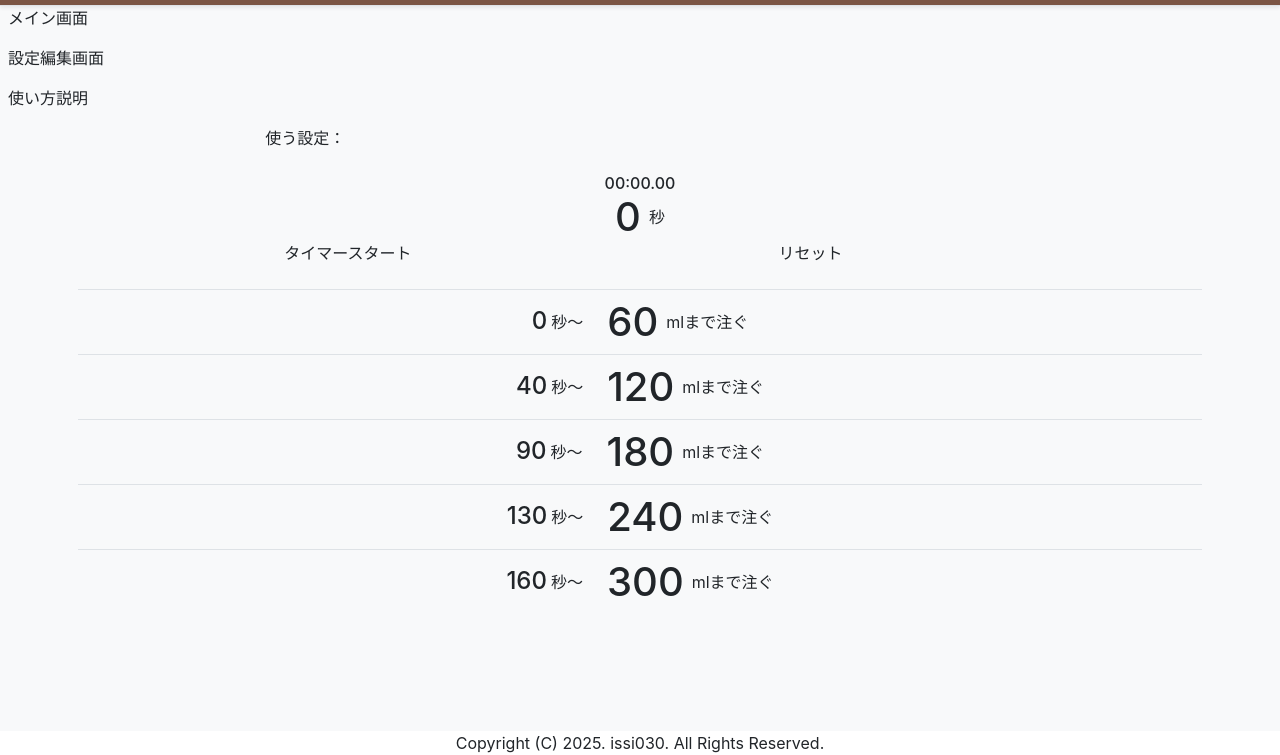
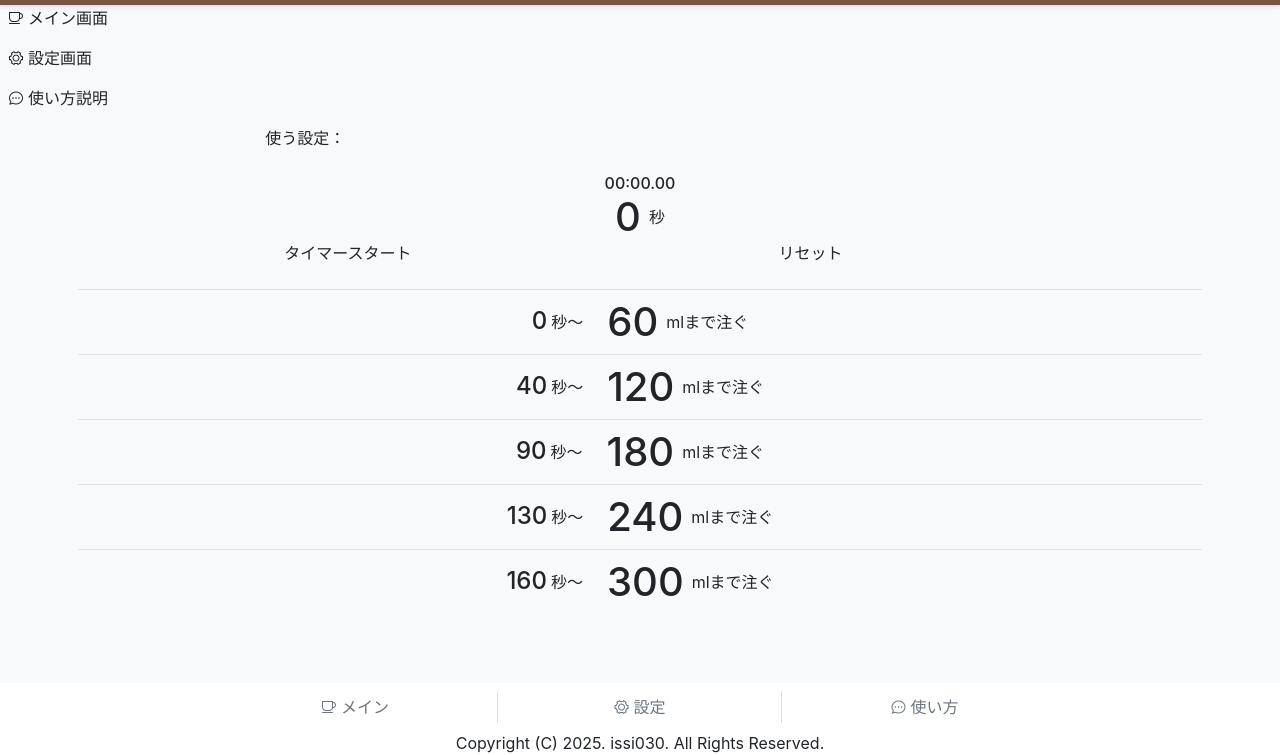
Before and after one commit to issi030git/coffee-drip-timer, a plain HTML site: page index.html in a window 1280 px wide. Shown: the part 45-800 px from the top of the page. Drawn offline with nearby package versions, Linux system fonts and the light colour scheme.

Commit message:
フッターにナビゲーションボタンを追加、細かいUI・デザイン修正

```diff
--- a/index.html
+++ b/index.html
@@ -73,19 +73,19 @@
           class="ui-text ml-2"
           v-on:click="activeScreenNo=1;drawerVisible=false"
         >
-          メイン画面
+          <i class="el-icon-coffee-cup mr-1"></i>メイン画面
         </p>
         <p
           class="ui-text ml-2"
           v-on:click="activeScreenNo=2;drawerVisible=false"
         >
-          設定編集画面
+          <i class="el-icon-setting mr-1"></i>設定画面
         </p>
         <p
           class="ui-text ml-2"
           v-on:click="activeScreenNo=3;drawerVisible=false"
         >
-          使い方説明
+          <i class="el-icon-chat-dot-round mr-1"></i>使い方説明
         </p>
       </el-drawer>
 
@@ -112,7 +112,7 @@
                 </el-select>
               </div>
 
-              <div class="mt-4">
+              <div class="mt-4 select-none">
                 <div class="d-flex justify-content-center align-items-center">
                   <span class="h6 mb-0">{{getTimeStr()}}</span>
                 </div>
@@ -171,18 +171,8 @@
                   <i class="el-icon-warning"></i>
                 </p>
                 <p class="text-center">
-                  タイマー起動中は設定を編集することはできません。
+                  タイマー起動中は設定を編集できません。
                 </p>
-                <div class="row m-0">
-                  <el-button
-                    class="col-sm-12 col-md-6 mx-auto"
-                    type="warning"
-                    round
-                    v-on:click="activeScreenNo=1"
-                  >
-                    メイン画面へ戻る
-                  </el-button>
-                </div>
               </div>
               <div v-else class="">
                 <div class="d-flex col-md-8 mx-auto px-0 align-items-center">
@@ -271,7 +261,21 @@
       </div>
 
       <footer class="bg-white fixed-bottom text-center">
-        <span>Copyright (C) 2025. issi030. All Rights Reserved.</span>
+        <div class="d-flex col-md-8 mx-auto pt-2 px-0 justify-content-center select-none">
+          <div
+            class="col-4 py-1 border-right text-muted"
+            v-on:click="activeScreenNo=1"
+          ><i class="el-icon-coffee-cup mr-1"></i>メイン</div>
+          <div
+            class="col-4 py-1 border-right text-muted"
+            v-on:click="activeScreenNo=2"
+          ><i class="el-icon-setting mr-1"></i>設定</div>
+          <div
+            class="col-4 py-1 text-muted"
+            v-on:click="activeScreenNo=3"
+          ><i class="el-icon-chat-dot-round mr-1"></i>使い方</div>
+        </div>
+        <span class="d-block mt-2">Copyright (C) 2025. issi030. All Rights Reserved.</span>
       </footer>
     </div>
 
```
